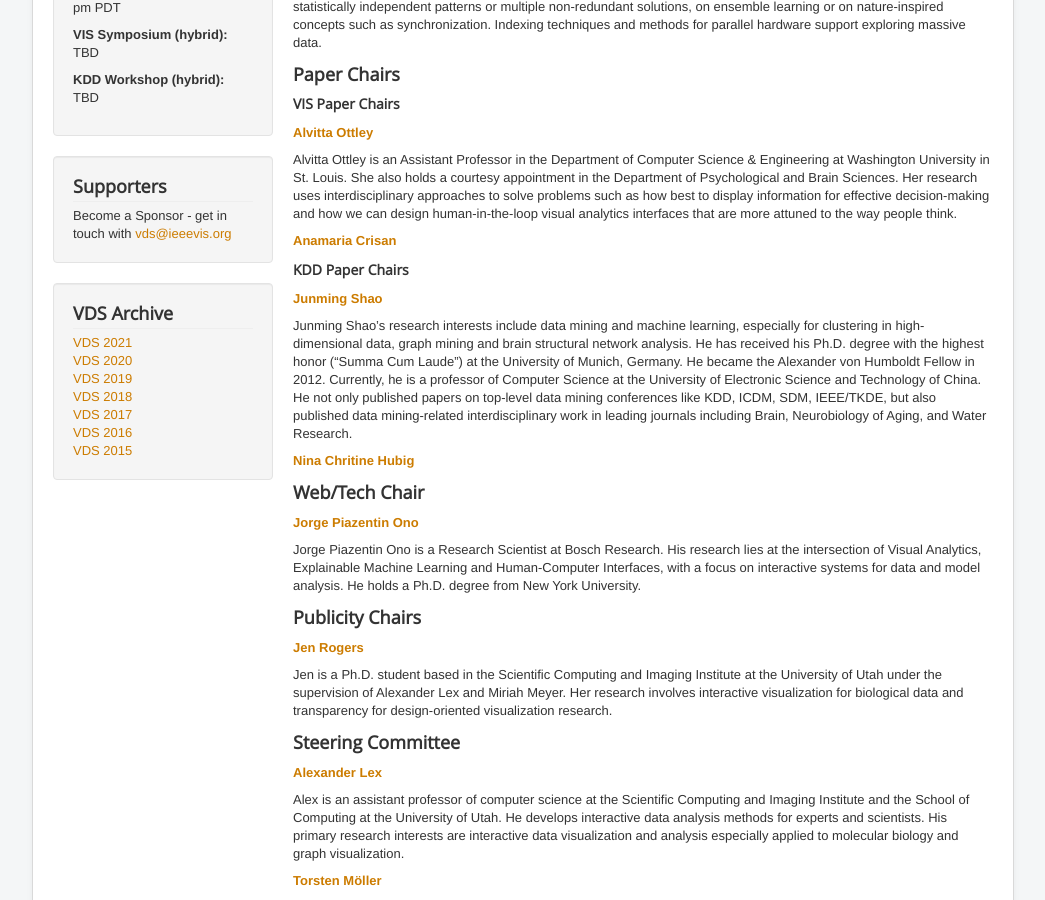
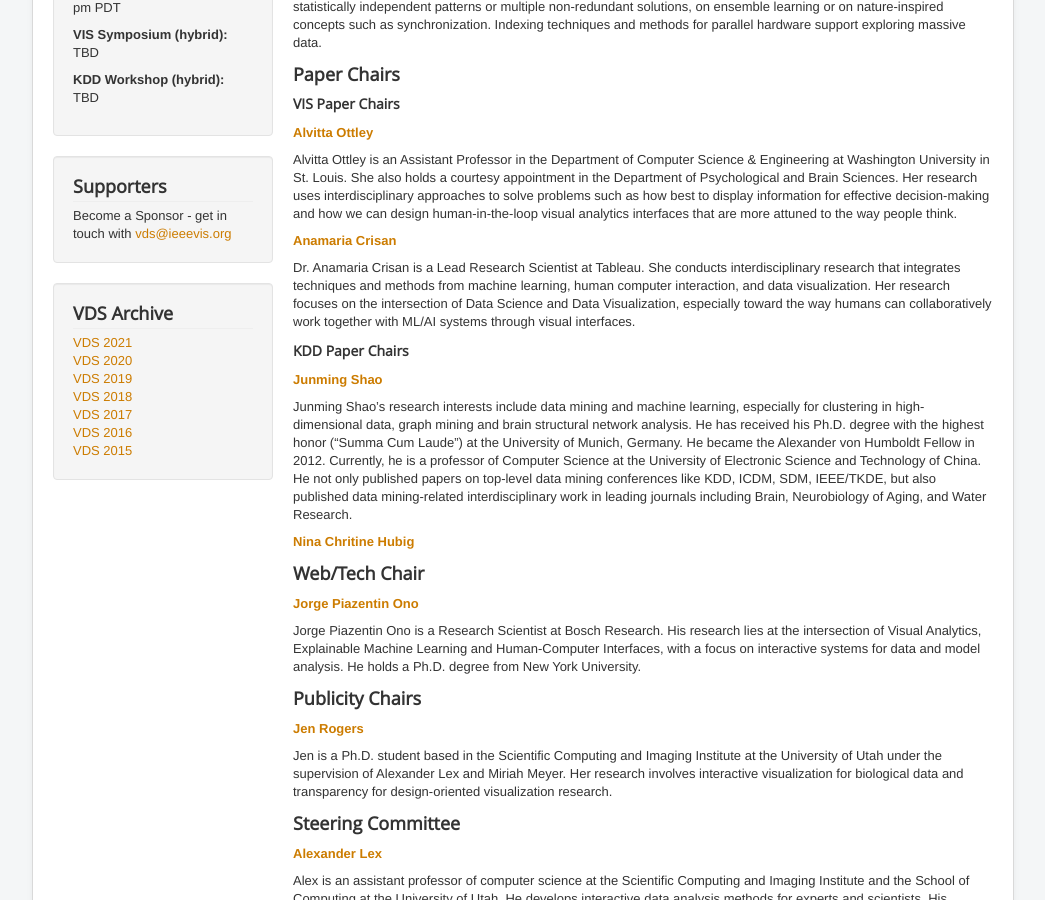
Before and after one commit to visualdatascience/2022, a Jekyll site: the page built from committee.md, in a window 1280 px wide and 900 px high, scrolled down 617 px. Shown: the whole window, without its empty margins (117-1162 px from the left). Built offline with Jekyll 4.4.1, drawn with Linux system fonts in a browser that asks for light colours.

Commit message:
Update committee.md

```diff
--- a/committee.md
+++ b/committee.md
@@ -24,6 +24,9 @@ Claudia Plant is full professor, leader of the Data Mining research group and vi
 Alvitta Ottley is an Assistant Professor in the Department of Computer Science & Engineering at Washington University in St. Louis. She also holds a courtesy appointment in the Department of Psychological and Brain Sciences. Her research uses interdisciplinary approaches to solve problems such as how best to display information for effective decision-making and how we can design human-in-the-loop visual analytics interfaces that are more attuned to the way people think.
 
 **[Anamaria Crisan](https://amcrisan.github.io/)**
+
+Dr. Anamaria Crisan is a Lead Research Scientist at Tableau.  She conducts interdisciplinary research that integrates techniques and methods from machine learning, human computer interaction, and data visualization. Her research focuses on the intersection of Data Science and Data Visualization, especially toward the way humans can collaboratively work together with ML/AI systems through visual interfaces.
+
 
 #### KDD Paper Chairs
 
```
